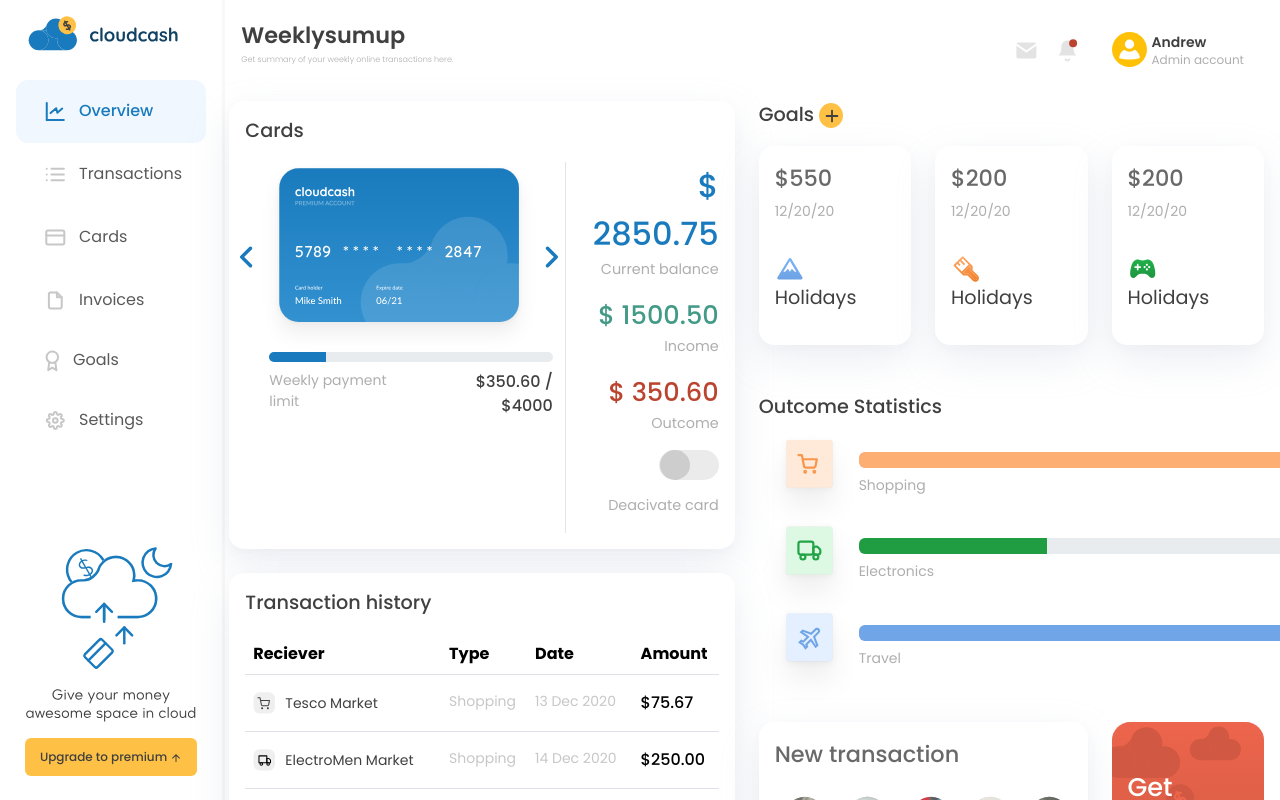
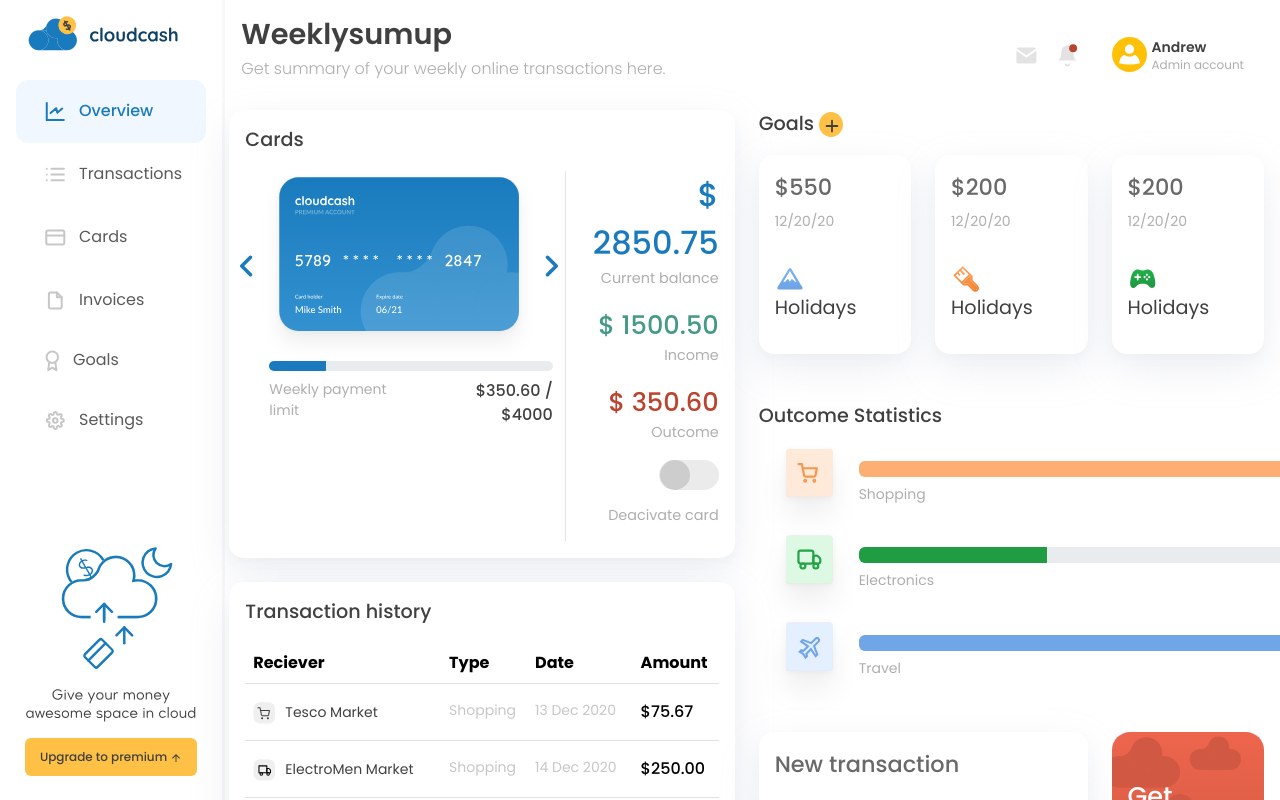
Before and after one commit to Rameswara-Rao/dashboard-cantileverlabs, a React (Vite) app: page / in a window 1280 px wide. Shown: the top 800 px of the page. Built offline with nearby package versions, Linux system fonts and the light colour scheme.

Commit message:
resposiveness fix

```diff
--- a/src/components/header/HeaderStyles.css
+++ b/src/components/header/HeaderStyles.css
@@ -47,19 +47,13 @@
   }
 }
 
-@media (max-width: 4120.98px) {
-  .dashboard-header {
-    font-family: Poppins;
-    font-weight: 600;
-    font-size: 1.4rem;
-    color: #404040;
-  }
+@media (max-width: 412.98px) {
   .header-subtext {
-    overflow-wrap: normal;
-    font-size: 8px;
+    font-size: 6px;
   }
 }
 
 .navbar-toggler-icon {
   width: 20px !important;
+  padding: 0px !important;
 }
```
